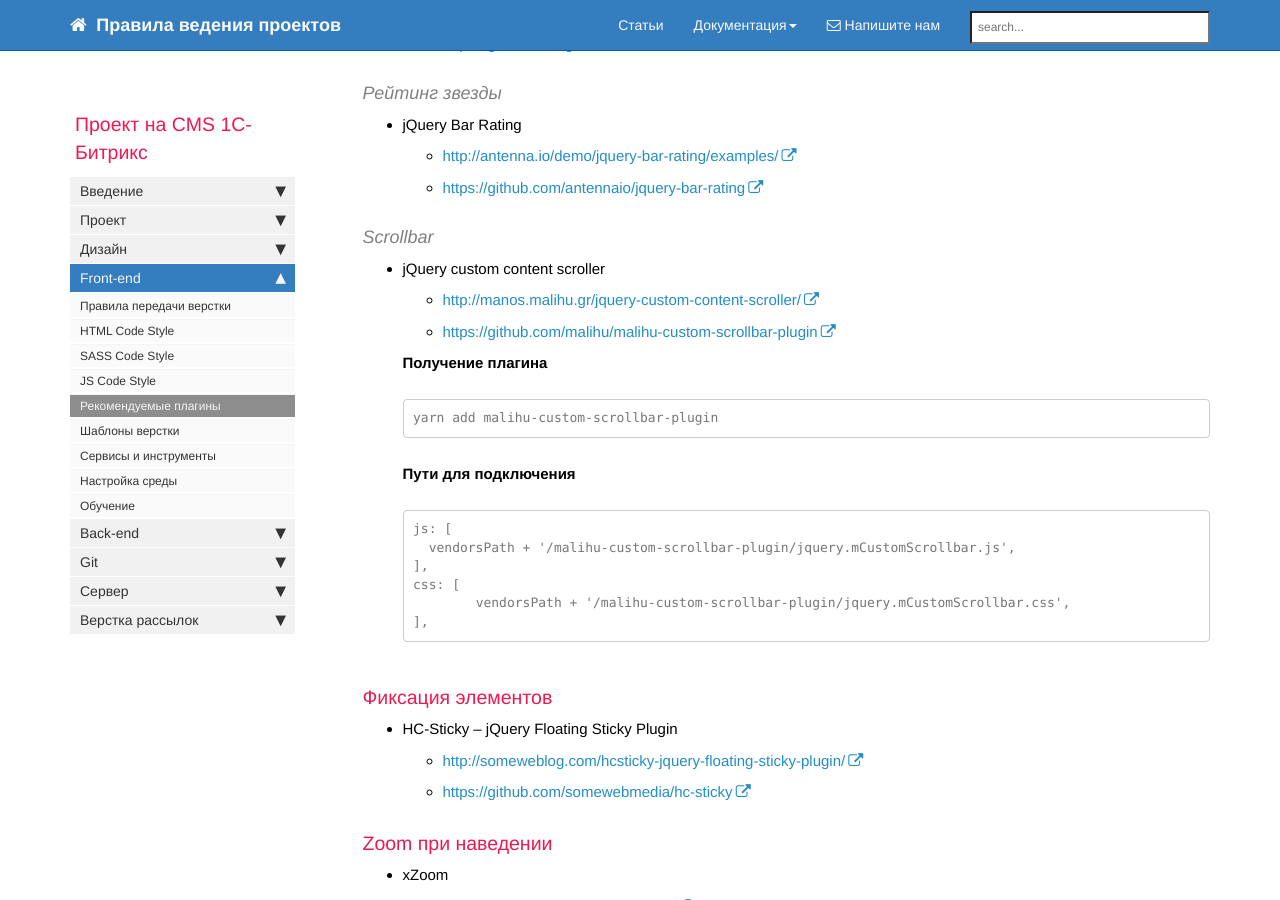
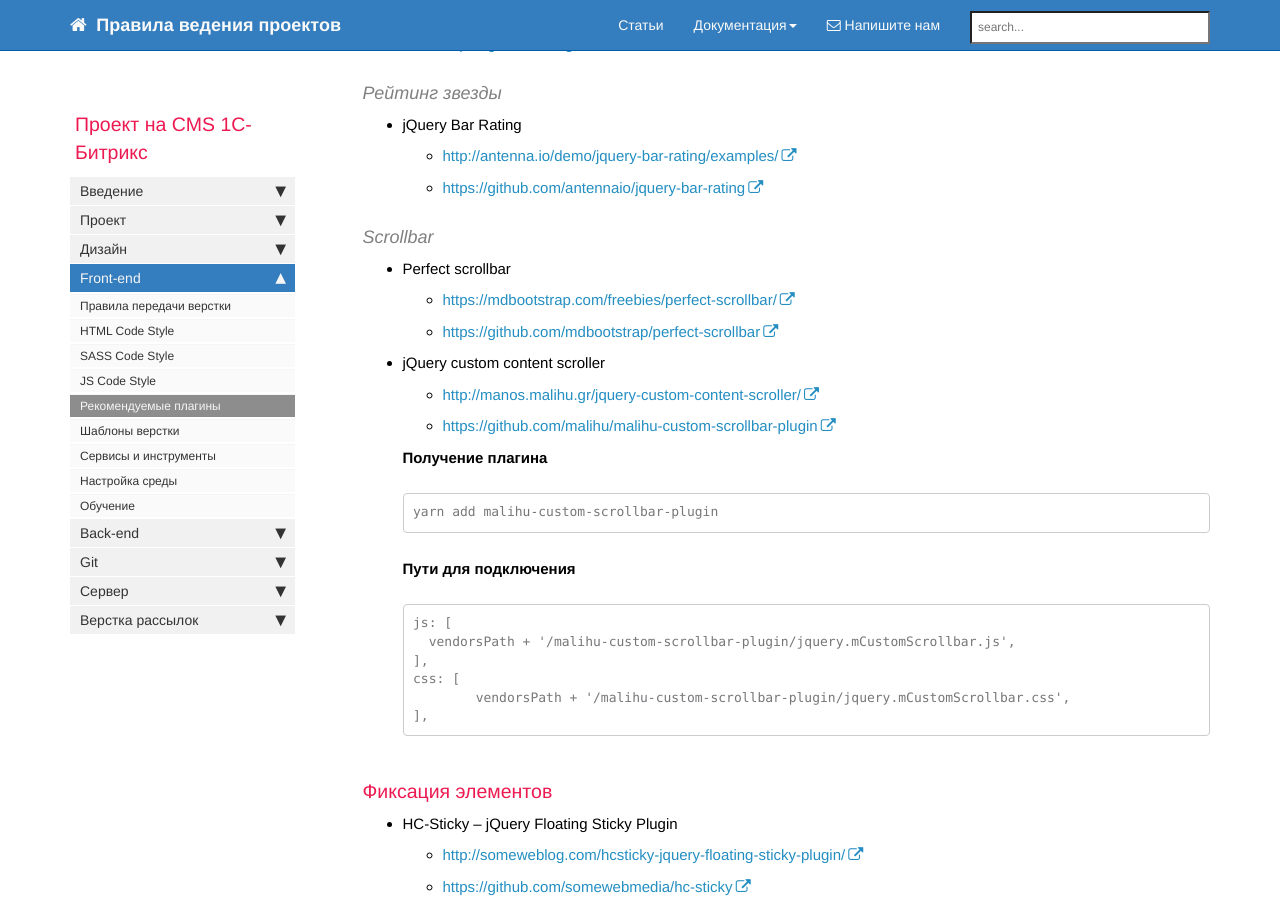
Before and after one commit to gdecider/gdecider.github.io, a Jekyll site: the page built from pages/bx/bx_front-recomend-plugins.md, in a window 1280 px wide and 900 px high, scrolled down 9093 px. Built offline with Jekyll 4.4.1, drawn with Linux system fonts in a browser that asks for light colours; nearby versions of some CDN libraries; comment, search, counter and statistics services are not loaded.

Commit message:
Update bx_front-recomend-plugins.md

```diff
--- a/pages/bx/bx_front-recomend-plugins.md
+++ b/pages/bx/bx_front-recomend-plugins.md
@@ -503,6 +503,9 @@ toc: false
   * [https://github.com/antennaio/jquery-bar-rating](https://github.com/antennaio/jquery-bar-rating)
 
 #### Scrollbar
+* Perfect scrollbar
+  * [https://mdbootstrap.com/freebies/perfect-scrollbar/](https://mdbootstrap.com/freebies/perfect-scrollbar/)
+  * [https://github.com/mdbootstrap/perfect-scrollbar](https://github.com/mdbootstrap/perfect-scrollbar)
 
 * jQuery custom content scroller
 
```
